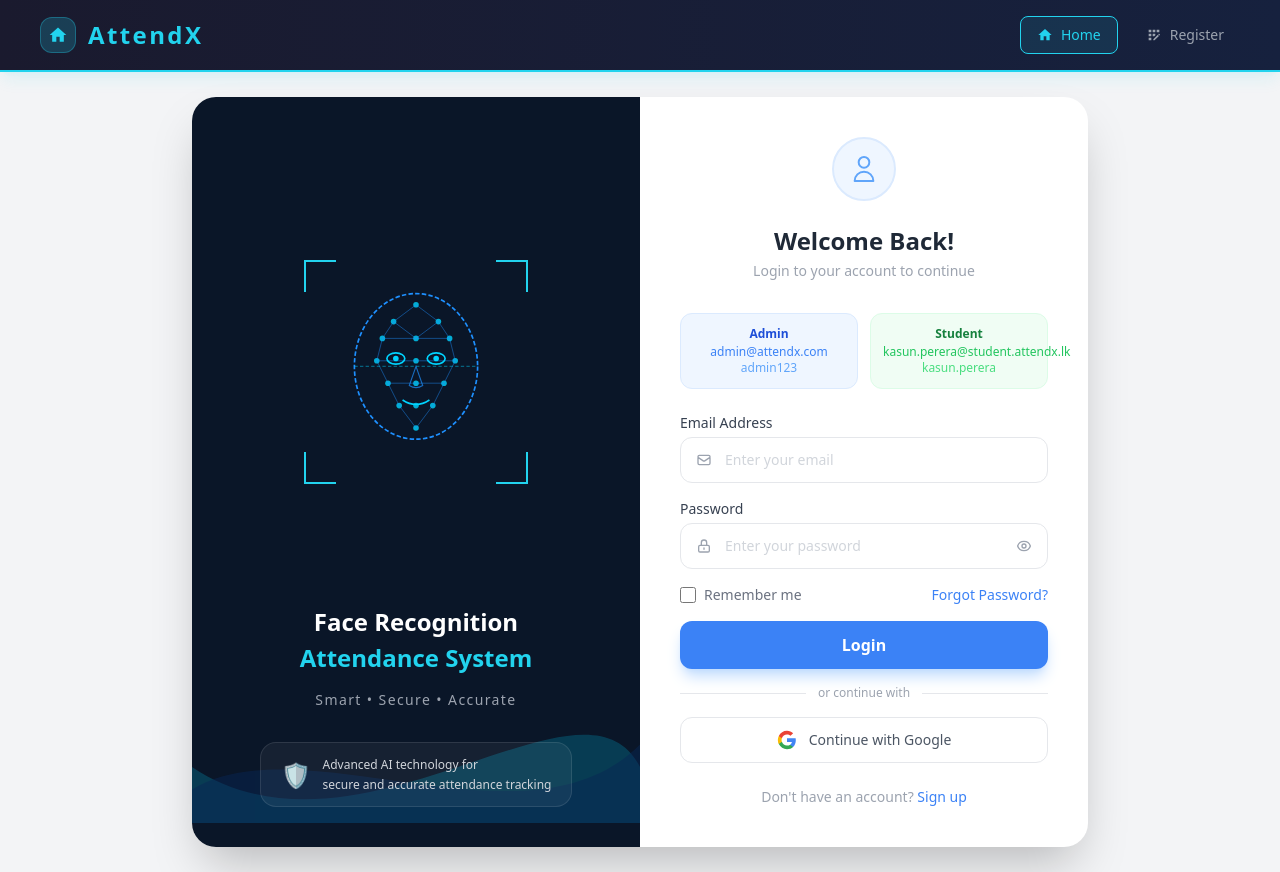
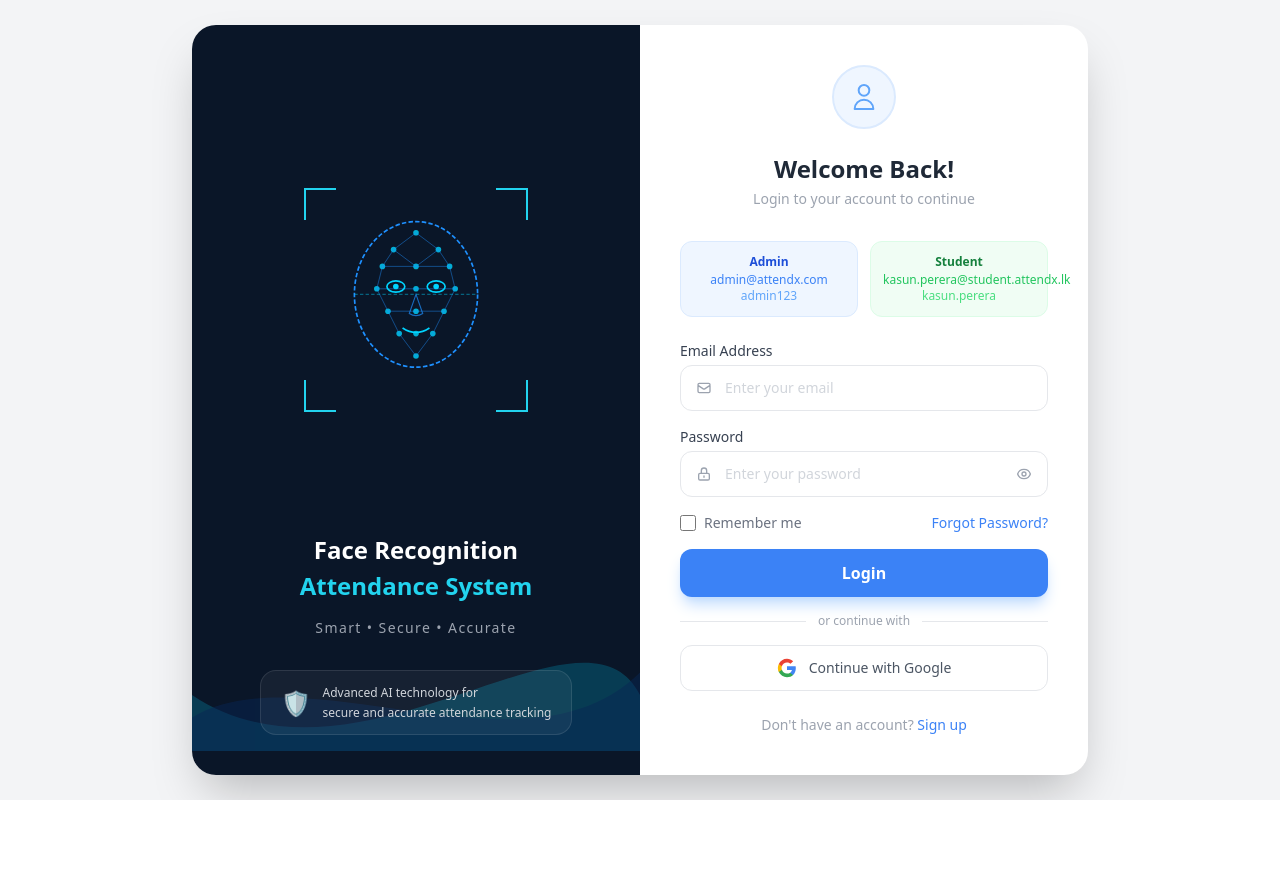
Before and after one commit to SathsaraniBS/AttendX, a React (Create React App) app in the folder client/: page / in a window 1280 px wide. After the commit the page ends 800 px from the top, so only its background shows below. Built offline with nearby package versions, Linux system fonts and the light colour scheme.

Commit message:
feat: Enhance styling and animations in App component; update tests for login page and branding

```diff
--- a/client/src/App.css
+++ b/client/src/App.css
@@ -1,38 +1,59 @@
-.App {
-  text-align: center;
+/* ── Scrollbar Styling ── */
+::-webkit-scrollbar {
+  width: 5px;
+  height: 5px;
+}
+::-webkit-scrollbar-track {
+  background: #f1f5f9;
+}
+::-webkit-scrollbar-thumb {
+  background: #cbd5e1;
+  border-radius: 10px;
+}
+::-webkit-scrollbar-thumb:hover {
+  background: #94a3b8;
 }
 
-.App-logo {
-  height: 40vmin;
-  pointer-events: none;
+/* ── Smooth Transitions Global ── */
+* {
+  transition-timing-function: ease-in-out;
 }
 
-@media (prefers-reduced-motion: no-preference) {
-  .App-logo {
-    animation: App-logo-spin infinite 20s linear;
-  }
+/* ── Face Camera Feed ── */
+.face-video {
+  border-radius: 12px;
+  object-fit: cover;
+  transform: scaleX(-1); /* mirror effect */
 }
 
-.App-header {
-  background-color: #282c34;
-  min-height: 100vh;
-  display: flex;
-  flex-direction: column;
-  align-items: center;
-  justify-content: center;
-  font-size: calc(10px + 2vmin);
-  color: white;
+/* ── Pulse Animation (face scanning) ── */
+@keyframes pulse-ring {
+  0%   { transform: scale(0.95); box-shadow: 0 0 0 0 rgba(59, 130, 246, 0.5); }
+  70%  { transform: scale(1);    box-shadow: 0 0 0 10px rgba(59, 130, 246, 0); }
+  100% { transform: scale(0.95); box-shadow: 0 0 0 0 rgba(59, 130, 246, 0); }
+}
+.pulse-ring {
+  animation: pulse-ring 1.5s infinite;
 }
 
-.App-link {
-  color: #61dafb;
+/* ── Fade In Animation ── */
+@keyframes fadeIn {
+  from { opacity: 0; transform: translateY(8px); }
+  to   { opacity: 1; transform: translateY(0); }
+}
+.fade-in {
+  animation: fadeIn 0.3s ease-in-out;
 }
 
-@keyframes App-logo-spin {
-  from {
-    transform: rotate(0deg);
-  }
-  to {
-    transform: rotate(360deg);
-  }
+/* ── Page Load Spinner ── */
+@keyframes spin {
+  to { transform: rotate(360deg); }
 }
+.spinner {
+  width: 32px;
+  height: 32px;
+  border: 3px solid #e2e8f0;
+  border-top-color: #3b82f6;
+  border-radius: 50%;
+  animation: spin 0.7s linear infinite;
+}
--- a/client/src/App.js
+++ b/client/src/App.js
@@ -1,5 +1,5 @@
 import { BrowserRouter as Router, Routes, Route } from 'react-router-dom';
-import Navbar from './components/Navbar';
+// import Navbar from './components/Navbar';
 
 // Admin Pages
 import Login from './pages/Login';
@@ -26,7 +26,7 @@ import './index.css';
 function App() {
   return (
     <Router>
-      <Navbar />
+      {/* <Navbar /> */}
       <Routes>
 
         {/* ===== ADMIN ROUTES ===== */}
```
Also changed, not shown: 1 other file (tests, documents, lock files or other folders).
